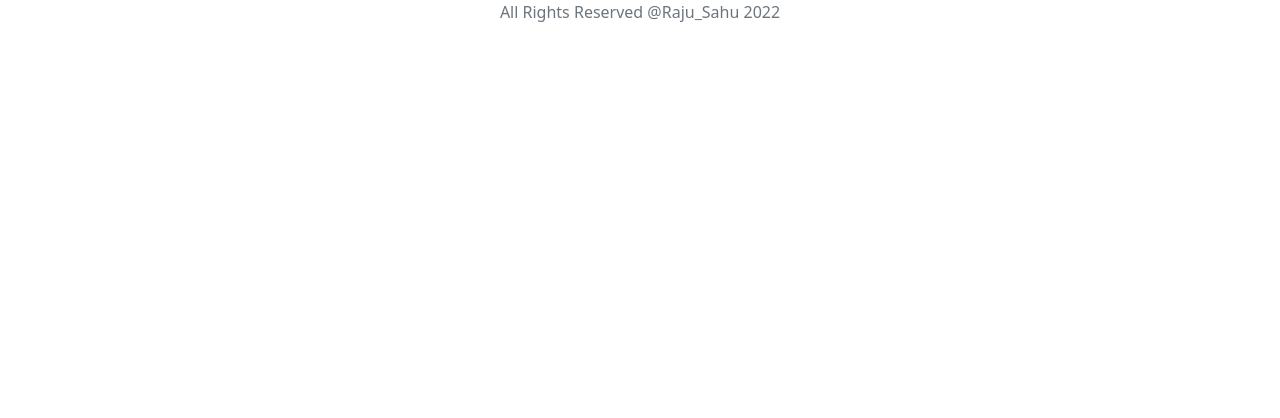
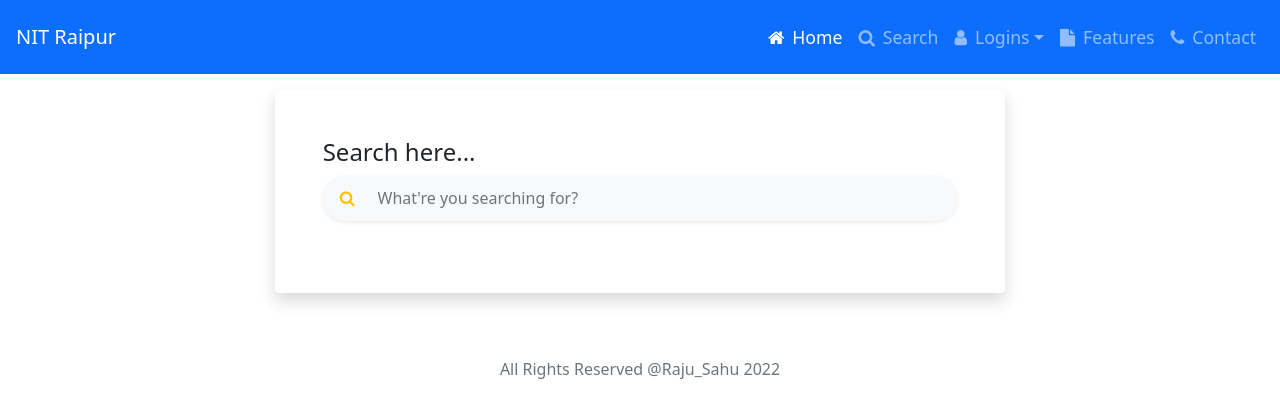
Before and after one commit to Raju1822/my-react-app, a React (Create React App) app: page /search in a window 1280 px wide. Shown: the top 418 px of the page. Built offline with nearby package versions, Linux system fonts and the light colour scheme; a web font is replaced by a local one.

Commit message:
Search feature

```diff
--- a/src/App.js
+++ b/src/App.js
@@ -18,6 +18,7 @@ import EmployeeDashboard from './components/Employee/EmployeeDashboard';
 import AuthorityDashboard from './components/Authority/AuthorityDashboard';
 import PreviewReport from './components/Authority/PreviewReport';
 import AppraisalReport from './components/Employee/AppraisalReport';
+import Search from './components/Search';
 
 function App() {
   return (
@@ -47,6 +48,7 @@ function App() {
                           <Route path = "/view-employee/:id" component = {ViewEmployeeComponent}></Route>
 
                           <Route path = "/contact" component = {Contact}></Route>
+                          <Route path = "/search" component = {Search}></Route>
                           {/* <Route path = "/update-employee/:id" component = {UpdateEmployeeComponent}></Route> */}
                     </Switch>
                 </div>
--- a/src/components/Header.js
+++ b/src/components/Header.js
@@ -41,7 +41,7 @@ class Header extends Component {
                   </a>
                 </li>
                 <li className="nav-item">
-                  <a className="nav-link" href="/">
+                  <a className="nav-link" href="/search">
                     <i class="fa fa-search mr-2"></i>
                     Search
                   </a>
--- /dev/null
+++ b/src/components/Search.js
@@ -0,0 +1,52 @@
+import React, { Component } from "react";
+import Header from "./Header";
+
+class Search extends Component {
+  constructor(props) {
+    super(props);
+
+    this.state = {};
+  }
+
+  render() {
+    return (
+      <>
+        <Header />
+        <div className="container card-body">
+          <div class="row mb-5">
+
+            <div class="col-lg-8 mx-auto">
+
+              <div class="bg-white p-5 rounded shadow">
+                  <h4>Search here...</h4>
+                <form action="">
+                  <div class="p-1 bg-light rounded rounded-pill shadow-sm mb-4">
+                    <div class="input-group">
+                      <div class="input-group-prepend">
+                        <button
+                          id="button-addon2"
+                          type="submit"
+                          class="btn btn-link text-warning"
+                        >
+                          <i class="fa fa-search"></i>
+                        </button>
+                      </div>
+                      <input
+                        type="search"
+                        placeholder="What're you searching for?"
+                        aria-describedby="button-addon2"
+                        class="form-control border-0 bg-light"
+                      />
+                    </div>
+                  </div>
+                </form>
+              </div>
+            </div>
+          </div>
+        </div>
+      </>
+    );
+  }
+}
+
+export default Search;
```
